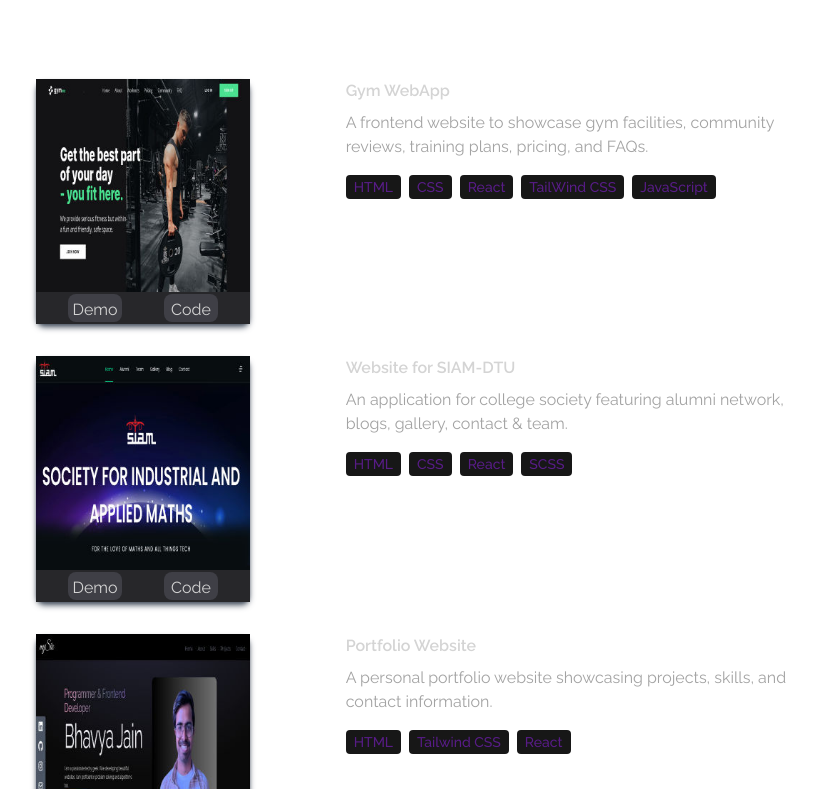
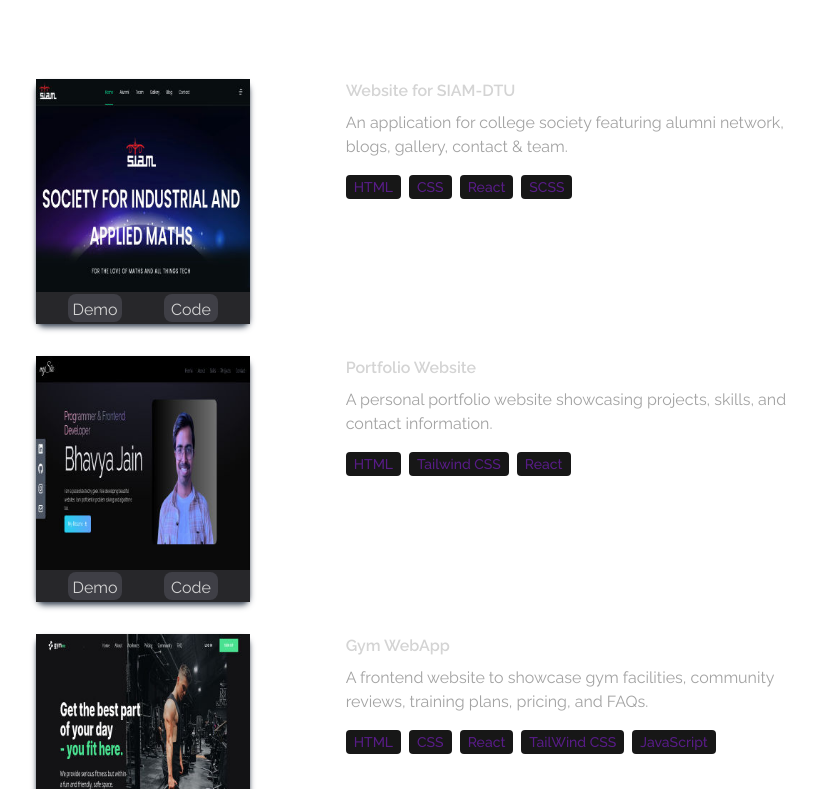
Before and after one commit to jbhavya99/personal-portfolio-1.0, a React (Vite) app: page / in a window 1280 px wide. Shown: the part 3271-4060 px from the top of the page, without its empty margins (233-1049 px from the left). Built offline with nearby package versions, Linux system fonts and the light colour scheme.

Commit message:
order fixed

```diff
--- a/src/constants/index.js
+++ b/src/constants/index.js
@@ -39,22 +39,13 @@ export const ABOUT_TEXT = `I am a dedicated and versatile full stack developer w
 
 export const PROJECTS = [
   {
-    title: "Gym WebApp",
-    image: project1,
-    description:
-      "A frontend website to showcase gym facilities, community reviews, training plans, pricing, and FAQs.",
-    technologies: ["HTML", "CSS", "React", "TailWind CSS", "JavaScript"],
-    demo:'https://bhavya-gym-site.netlify.app/'
-    // code:
-  },
-  {
     title: "Website for SIAM-DTU",
     image: project2,
     description:
       "An application for college society featuring alumni network, blogs, gallery, contact & team.",
     technologies: ["HTML", "CSS", "React", "SCSS"],
     demo:'https://siamdtu.vercel.app/',
-    // code:
+    code:'https://github.com/H4r5h-10/siamdtu',
   },
   {
     title: "Portfolio Website",
@@ -65,6 +56,15 @@ export const PROJECTS = [
     demo: 'https://personal-portfolio-1-0.vercel.app/',
     code: 'https://github.com/jbhavya99/personal-portfolio-1.0.git',
   },
+  {
+    title: "Gym WebApp",
+    image: project1,
+    description:
+      "A frontend website to showcase gym facilities, community reviews, training plans, pricing, and FAQs.",
+    technologies: ["HTML", "CSS", "React", "TailWind CSS", "JavaScript"],
+    demo:'https://bhavya-gym-site.netlify.app/'
+    // code:
+  },
 ];
 
 export const CONTACT = {
```
